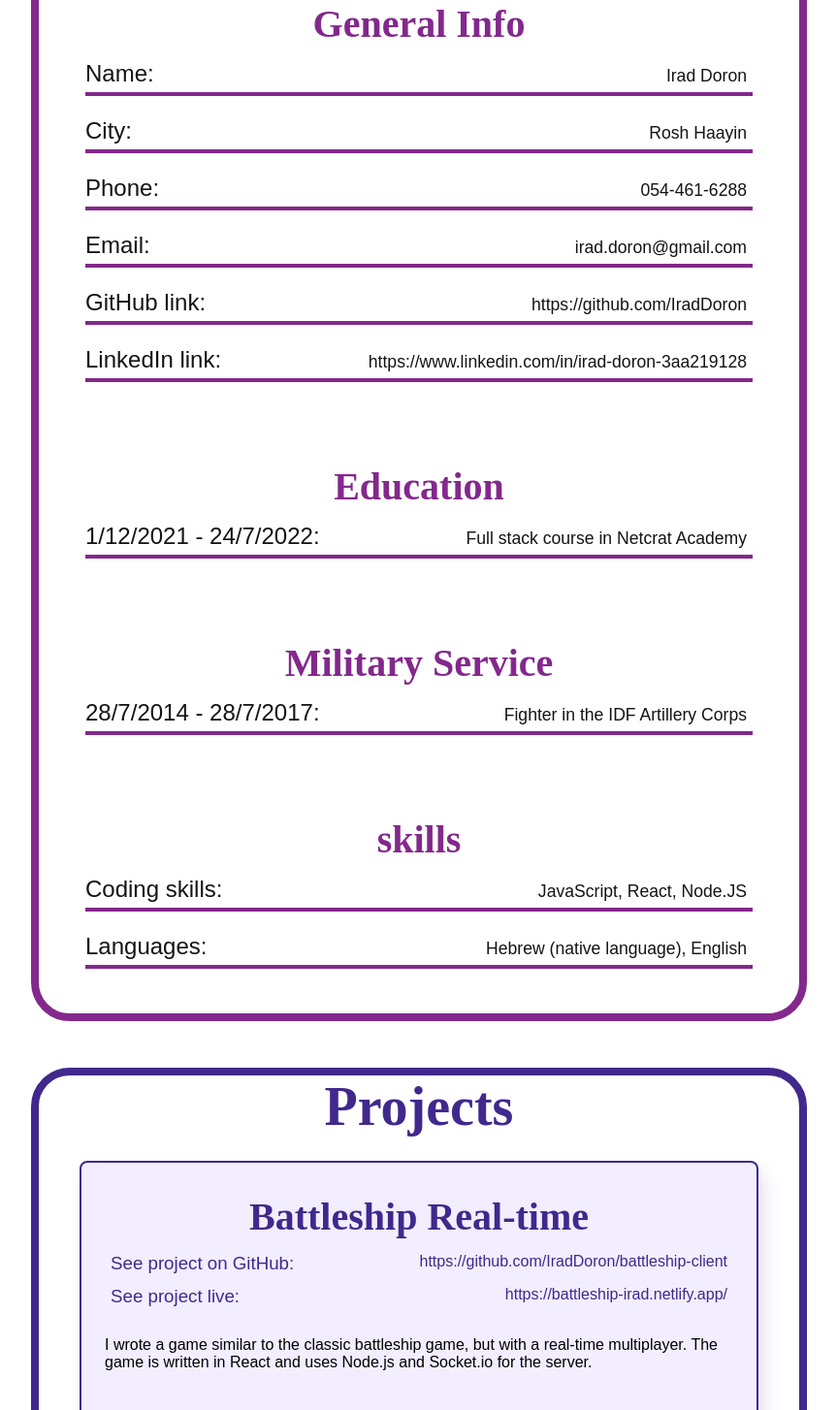
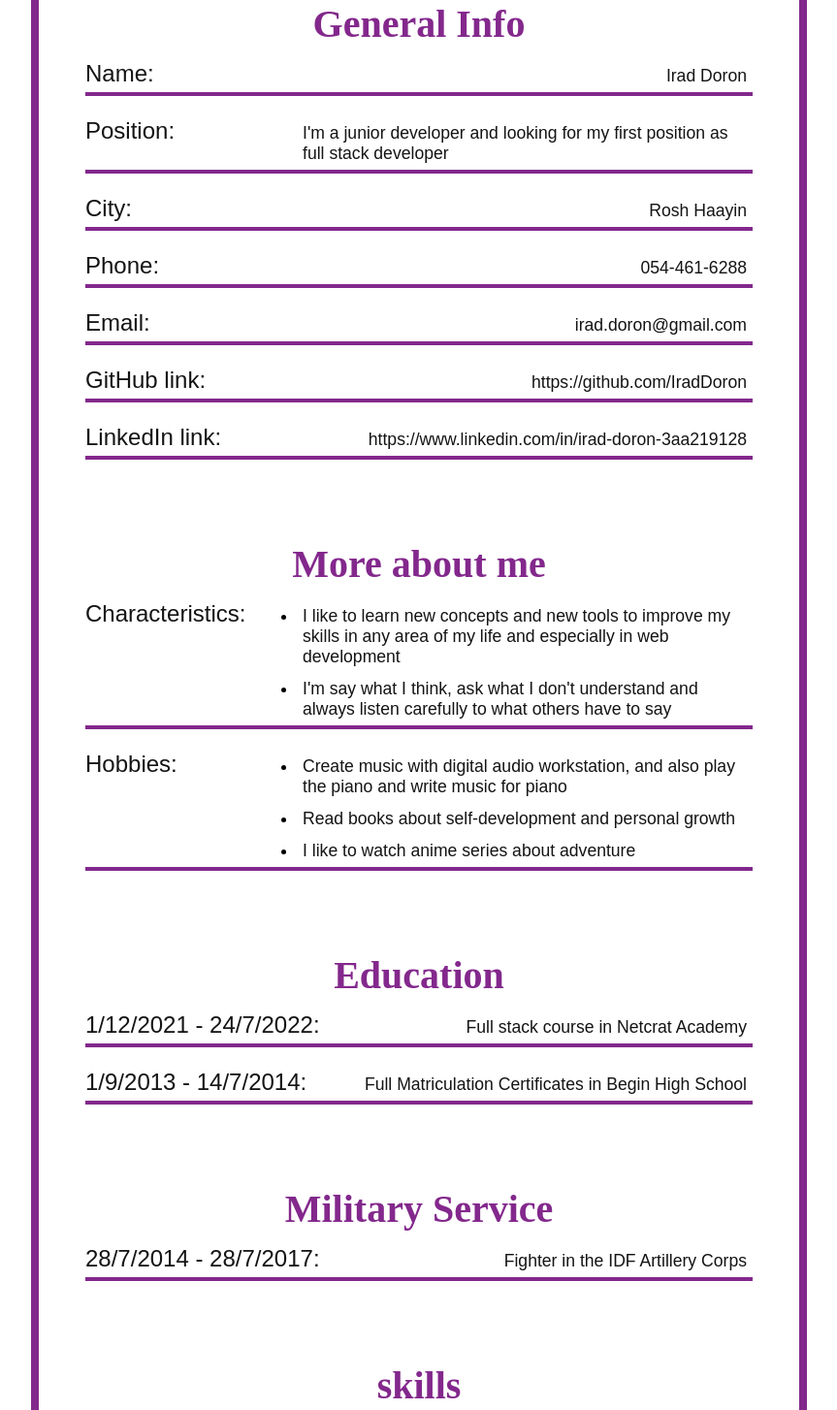
Before and after one commit to IradDoron/portfolio-client, a React (Create React App) app: page / in a window 1280 px wide. Shown: the part 960-2414 px from the top of the page at 97% size, without its empty margins (208-1071 px from the left). Built offline with nearby package versions, Linux system fonts and the light colour scheme.

Commit message:
add info

```diff
--- a/src/components/_general/AboutDataValue.jsx
+++ b/src/components/_general/AboutDataValue.jsx
@@ -11,17 +11,39 @@ const ScAboutDataValue = styled.p`
 		background-color: ${(props) => (props.isLink ? props.hoverBg : '')};
 	}
 	padding: 6px;
+	max-width: 470px;
 `;
+
+const ScAboutDataValueList = styled.ul``;
 
 function AboutDataValue({ children, type, content }) {
 	const { theme } = useContext(ThemeContext);
+
 	const isLink = type === 'link';
+
+	const isList = type === 'list';
+
 	function handleClick() {
 		if (isLink) {
 			window.open(content);
 		}
 	}
-	return (
+	return isList ? (
+		<ScAboutDataValueList>
+			{children.map((item, index) => {
+				return <li key={index}><ScAboutDataValue
+				onClick={handleClick}
+				fontFamily={theme.fontFamily.secondary}
+				fontSize={theme.typography.size.body}
+				color={theme.colors.onBg}
+				hoverBg={theme.colors.lightPurple}
+				isLink={isLink}
+			>
+				{item}
+			</ScAboutDataValue></li>;
+			})}
+		</ScAboutDataValueList>
+	) : (
 		<ScAboutDataValue
 			onClick={handleClick}
 			fontFamily={theme.fontFamily.secondary}
--- a/src/components/_sections/About/About.jsx
+++ b/src/components/_sections/About/About.jsx
@@ -11,6 +11,11 @@ const aboutData = [
 		sectionTitle: 'General Info',
 		sectionData: [
 			{ type: 'text', field: 'Name', content: 'Irad Doron' },
+			{
+				type: 'text',
+				field: 'Position',
+				content: `I'm a junior developer and looking for my first position as full stack developer`,
+			},
 
 			{ type: 'text', field: 'City', content: 'Rosh Haayin' },
 
@@ -32,6 +37,28 @@ const aboutData = [
 		],
 	},
 	{
+		sectionTitle: 'More about me',
+		sectionData: [
+			{
+				type: 'list',
+				field: 'Characteristics',
+				content: [
+					`I like to learn new concepts and new tools to improve my skills in any area of my life and especially in web development`,
+					`I'm say what I think, ask what I don't understand and always listen carefully to what others have to say`,
+				],
+			},
+			{
+				type: 'list',
+				field: 'Hobbies',
+				content: [
+					`Create music with digital audio workstation, and also play the piano and write music for piano`,
+					`Read books about self-development and personal growth`,
+					`I like to watch anime series about adventure`,
+				],
+			},
+		],
+	},
+	{
 		sectionTitle: 'Education',
 		sectionData: [
 			{
@@ -39,6 +66,11 @@ const aboutData = [
 				field: '1/12/2021 - 24/7/2022',
 				content: 'Full stack course in Netcrat Academy',
 			},
+			{
+				type: 'text',
+				field: '1/9/2013 - 14/7/2014',
+				content: 'Full Matriculation Certificates in Begin High School',
+			}
 		],
 	},
 	{
@@ -57,7 +89,13 @@ const aboutData = [
 			{
 				type: 'text',
 				field: 'Coding skills',
-				content: 'JavaScript, React, Node.JS',
+				content: 'JavaScript, React, Node.JS, HTML, CSS, Git, MongoDB',
+			},
+			{
+				type: 'text',
+				field: 'Favorite libraries',
+				content:
+					'Styled Components, React Router, Socket.IO, Express, Material UI',
 			},
 			{
 				type: 'text',
@@ -85,15 +123,15 @@ function About() {
 							</SectionSubHeader>
 							{section.sectionData.map((rowData, index) => {
 								const field = rowData.field;
-                                const type = rowData.type;
-                                const content = rowData.content;
+								const type = rowData.type;
+								const content = rowData.content;
 
 								return (
 									<AboutDataBlock
 										key={field}
 										field={field}
 										content={content}
-                                        type={type}
+										type={type}
 										color={color}
 									/>
 								);
```
